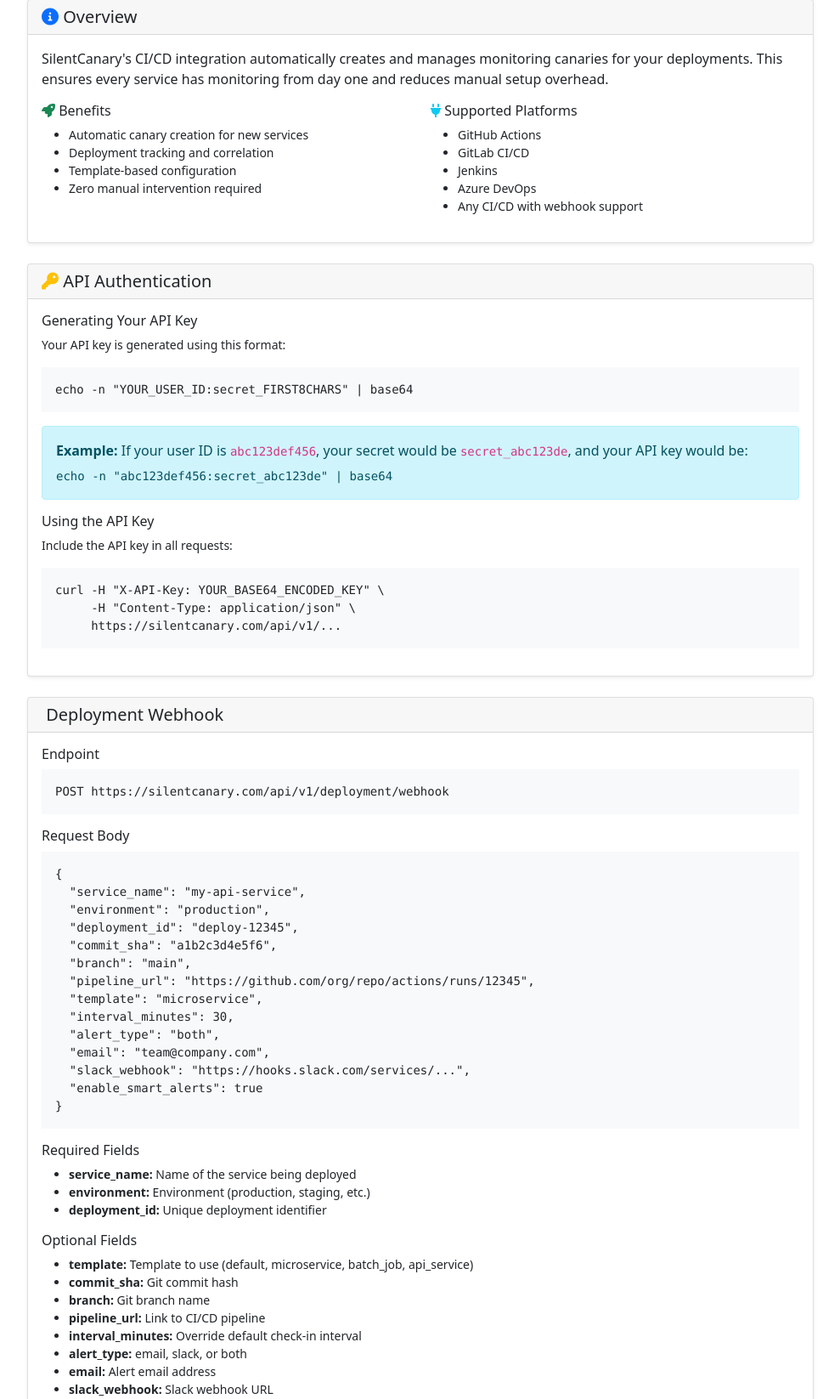
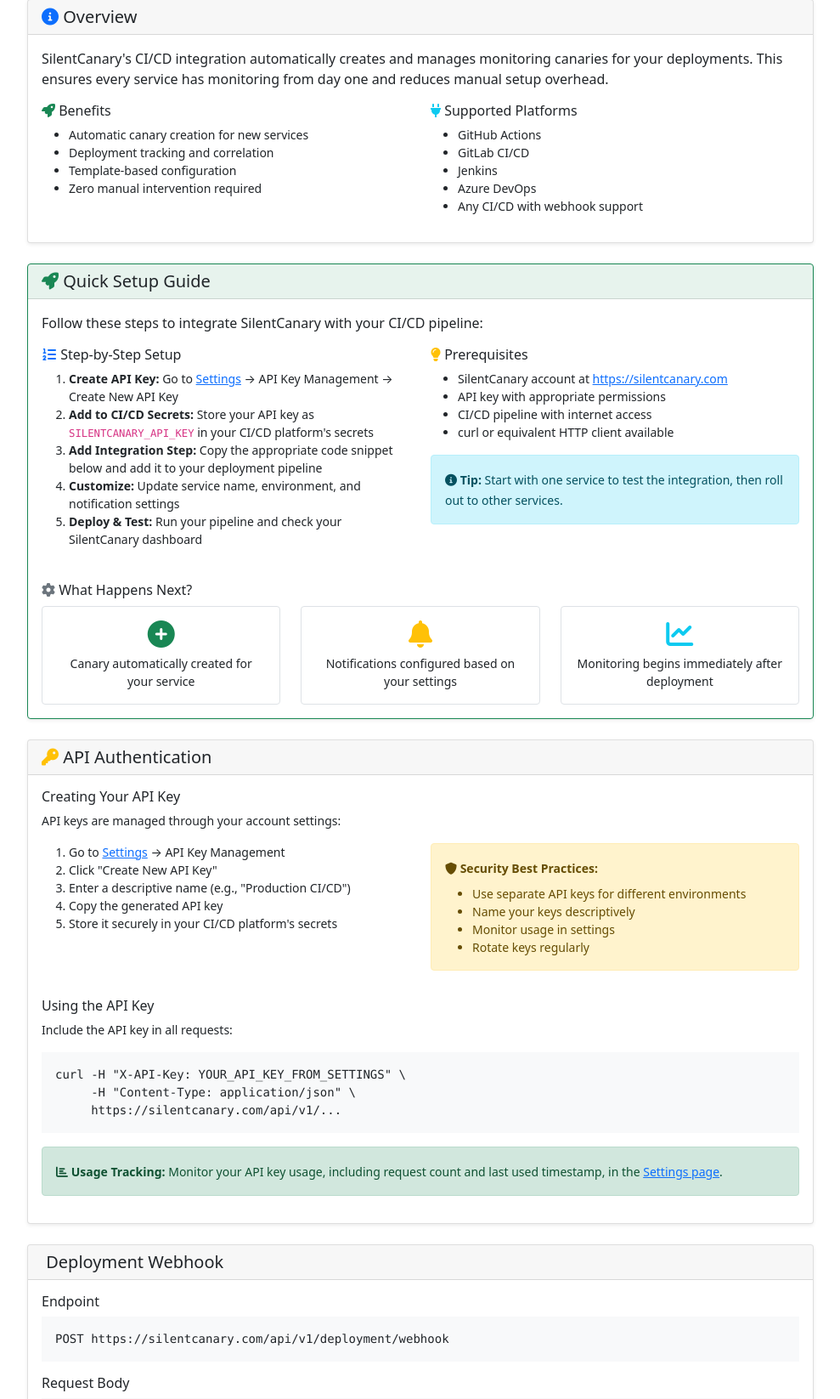
Before and after one commit to tabibazar/silentcanary, a Flask app: page /help/cicd-integration in a window 1280 px wide. Shown: the part 147-1793 px from the top of the page at 85% size, without its empty margins (145-1134 px from the left). Run offline with Flask 3, Linux system fonts and the light colour scheme.

Commit message:
Add comprehensive setup instructions to CI/CD integration documentation
- Add Quick Setup Guide with step-by-step instructions
- Include prerequisites and what happens after integration
- Update API Authentication section to use new API key management system
- Replace manual base64 encoding instructions with Settings page workflow
- Add security best practices and usage tracking information
- Update troubleshooting section for new API key system
- Provide clear links to Settings page throughout documentation

🤖 Generated with [Claude Code](https://claude.ai/code)

Co-Authored-By: Claude <noreply@anthropic.com>

```diff
--- a/k8s/deployment.yaml
+++ b/k8s/deployment.yaml
@@ -17,7 +17,7 @@ spec:
     spec:
       containers:
       - name: silentcanary
-        image: 251132308531.dkr.ecr.ca-central-1.amazonaws.com/silentcanary:modal-fix-7c221e2
+        image: 251132308531.dkr.ecr.ca-central-1.amazonaws.com/silentcanary:help-docs-final-49536a0
         ports:
         - containerPort: 5000
           name: http
--- a/templates/help/cicd_integration.html
+++ b/templates/help/cicd_integration.html
@@ -46,26 +46,109 @@
             </div>
         </div>
 
+        <!-- Quick Setup Guide -->
+        <div class="card mb-4 border-success">
+            <div class="card-header bg-success bg-opacity-10">
+                <h5 class="mb-0"><i class="fas fa-rocket text-success"></i> Quick Setup Guide</h5>
+            </div>
+            <div class="card-body">
+                <p class="mb-3">Follow these steps to integrate SilentCanary with your CI/CD pipeline:</p>
+
+                <div class="row">
+                    <div class="col-md-6">
+                        <h6><i class="fas fa-list-ol text-primary"></i> Step-by-Step Setup</h6>
+                        <ol class="small">
+                            <li><strong>Create API Key:</strong> Go to <a href="{{ url_for('settings') }}">Settings</a> → API Key Management → Create New API Key</li>
+                            <li><strong>Add to CI/CD Secrets:</strong> Store your API key as <code>SILENTCANARY_API_KEY</code> in your CI/CD platform's secrets</li>
+                            <li><strong>Add Integration Step:</strong> Copy the appropriate code snippet below and add it to your deployment pipeline</li>
+                            <li><strong>Customize:</strong> Update service name, environment, and notification settings</li>
+                            <li><strong>Deploy & Test:</strong> Run your pipeline and check your SilentCanary dashboard</li>
+                        </ol>
+                    </div>
+                    <div class="col-md-6">
+                        <h6><i class="fas fa-lightbulb text-warning"></i> Prerequisites</h6>
+                        <ul class="small">
+                            <li>SilentCanary account at <a href="https://silentcanary.com" target="_blank">https://silentcanary.com</a></li>
+                            <li>API key with appropriate permissions</li>
+                            <li>CI/CD pipeline with internet access</li>
+                            <li>curl or equivalent HTTP client available</li>
+                        </ul>
+
+                        <div class="alert alert-info mt-3">
+                            <small><i class="fas fa-info-circle"></i> <strong>Tip:</strong> Start with one service to test the integration, then roll out to other services.</small>
+                        </div>
+                    </div>
+                </div>
+
+                <div class="mt-4">
+                    <h6><i class="fas fa-cog text-secondary"></i> What Happens Next?</h6>
+                    <div class="row">
+                        <div class="col-md-4">
+                            <div class="text-center p-3 border rounded">
+                                <i class="fas fa-plus-circle fa-2x text-success mb-2"></i>
+                                <p class="small mb-0">Canary automatically created for your service</p>
+                            </div>
+                        </div>
+                        <div class="col-md-4">
+                            <div class="text-center p-3 border rounded">
+                                <i class="fas fa-bell fa-2x text-warning mb-2"></i>
+                                <p class="small mb-0">Notifications configured based on your settings</p>
+                            </div>
+                        </div>
+                        <div class="col-md-4">
+                            <div class="text-center p-3 border rounded">
+                                <i class="fas fa-chart-line fa-2x text-info mb-2"></i>
+                                <p class="small mb-0">Monitoring begins immediately after deployment</p>
+                            </div>
+                        </div>
+                    </div>
+                </div>
+            </div>
+        </div>
+
         <!-- API Authentication -->
         <div class="card mb-4">
             <div class="card-header">
                 <h5 class="mb-0"><i class="fas fa-key text-warning"></i> API Authentication</h5>
             </div>
             <div class="card-body">
-                <h6>Generating Your API Key</h6>
-                <p class="small">Your API key is generated using this format:</p>
-                <pre class="bg-light p-3"><code>echo -n "YOUR_USER_ID:secret_FIRST8CHARS" | base64</code></pre>
+                <h6>Creating Your API Key</h6>
+                <p class="small">API keys are managed through your account settings:</p>
 
-                <div class="alert alert-info">
-                    <strong>Example:</strong> If your user ID is <code>abc123def456</code>, your secret would be <code>secret_abc123de</code>, and your API key would be:
-                    <pre class="mt-2 mb-0"><code>echo -n "abc123def456:secret_abc123de" | base64</code></pre>
+                <div class="row">
+                    <div class="col-md-6">
+                        <ol class="small">
+                            <li>Go to <a href="{{ url_for('settings') }}">Settings</a> → API Key Management</li>
+                            <li>Click "Create New API Key"</li>
+                            <li>Enter a descriptive name (e.g., "Production CI/CD")</li>
+                            <li>Copy the generated API key</li>
+                            <li>Store it securely in your CI/CD platform's secrets</li>
+                        </ol>
+                    </div>
+                    <div class="col-md-6">
+                        <div class="alert alert-warning">
+                            <small>
+                                <i class="fas fa-shield-alt"></i> <strong>Security Best Practices:</strong>
+                                <ul class="mt-2 mb-0">
+                                    <li>Use separate API keys for different environments</li>
+                                    <li>Name your keys descriptively</li>
+                                    <li>Monitor usage in settings</li>
+                                    <li>Rotate keys regularly</li>
+                                </ul>
+                            </small>
+                        </div>
+                    </div>
                 </div>
 
                 <h6 class="mt-3">Using the API Key</h6>
                 <p class="small">Include the API key in all requests:</p>
-                <pre class="bg-light p-3"><code>curl -H "X-API-Key: YOUR_BASE64_ENCODED_KEY" \
+                <pre class="bg-light p-3"><code>curl -H "X-API-Key: YOUR_API_KEY_FROM_SETTINGS" \
      -H "Content-Type: application/json" \
      https://silentcanary.com/api/v1/...</code></pre>
+
+                <div class="alert alert-success">
+                    <small><i class="fas fa-chart-bar"></i> <strong>Usage Tracking:</strong> Monitor your API key usage, including request count and last used timestamp, in the <a href="{{ url_for('settings') }}">Settings page</a>.</small>
+                </div>
             </div>
         </div>
 
@@ -399,8 +482,14 @@ func main() {
                         </h2>
                         <div id="collapse1" class="accordion-collapse collapse" data-bs-parent="#troubleshootingAccordion">
                             <div class="accordion-body small">
-                                <strong>Cause:</strong> Invalid or malformed API key<br>
-                                <strong>Solution:</strong> Regenerate your API key using the correct format and ensure it's properly base64 encoded
+                                <strong>Cause:</strong> Invalid or expired API key<br>
+                                <strong>Solution:</strong>
+                                <ul>
+                                    <li>Check that your API key is active in <a href="{{ url_for('settings') }}">Settings</a></li>
+                                    <li>Ensure the key is stored correctly in your CI/CD secrets</li>
+                                    <li>Create a new API key if the current one is compromised</li>
+                                    <li>Verify the key name matches what's used in your pipeline</li>
+                                </ul>
                             </div>
                         </div>
                     </div>
```
